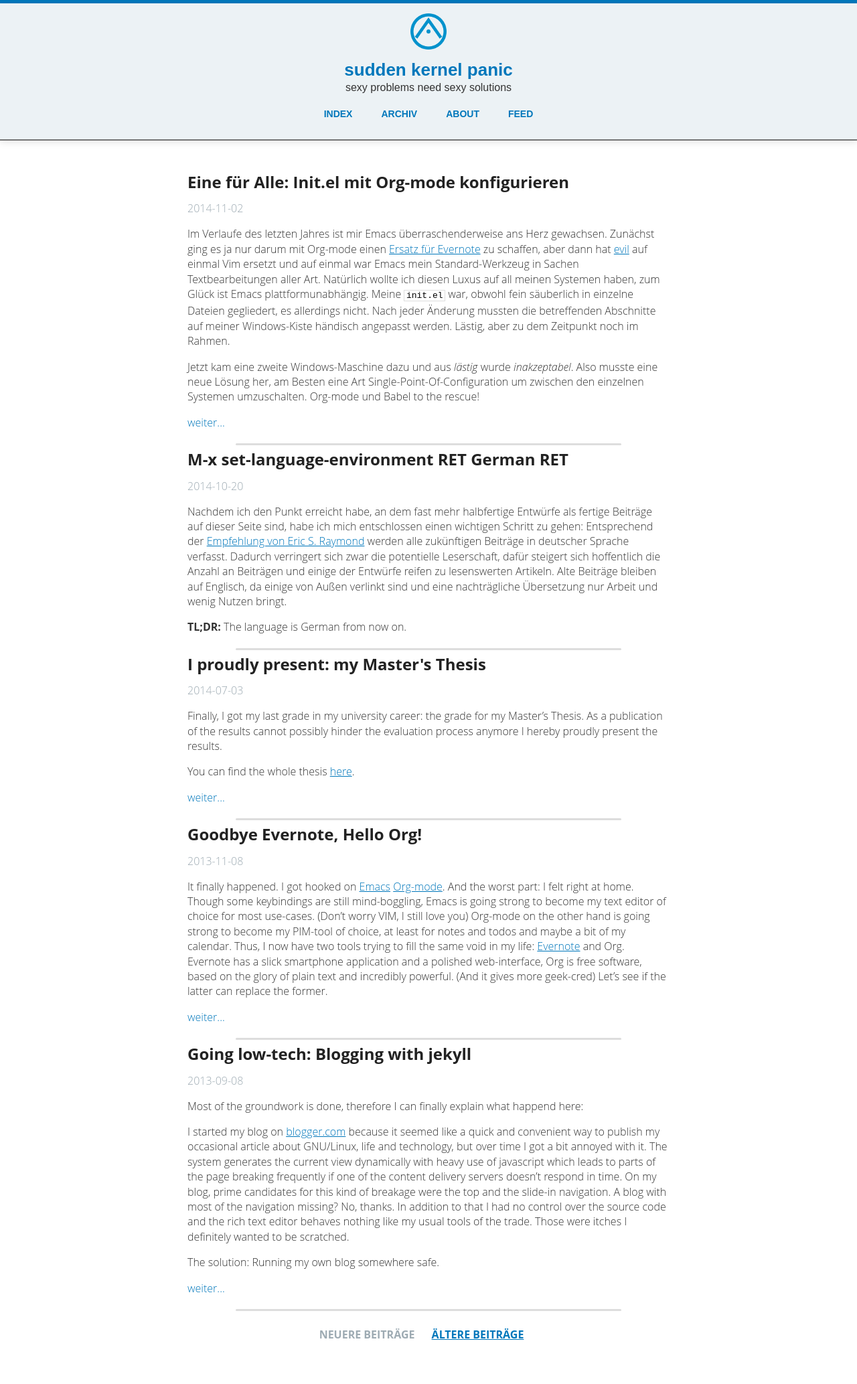
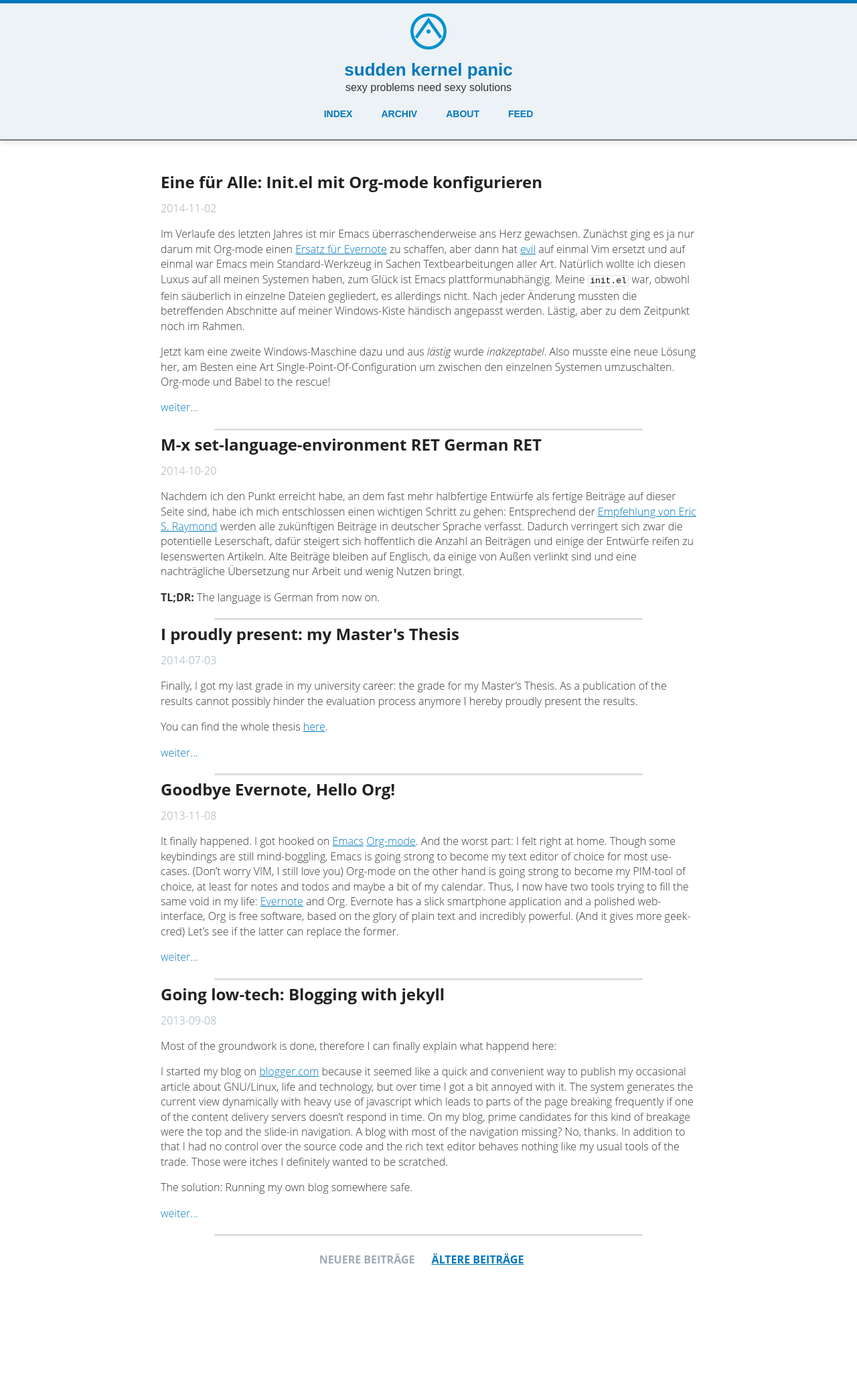
Before and after one commit to Bin7me/bin7me.github.io, a Jekyll site: the page built from index.html, in a window 1280 px wide. Shown: the whole page at 67% size. Built offline with Jekyll 4.4.1, drawn with Linux system fonts in a browser that asks for light colours; Markdown is read by kramdown in place of the engine named in the settings; the list of posts is cut into pages by our own code; after the commit the page ends 1955 px from its top, so only the background shows below that.

Commit message:
make text wider until table layout is optimized

```diff
--- a/css/style.css
+++ b/css/style.css
@@ -329,7 +329,7 @@ pre > code {
 @media (min-width: 768px){
 
   #main {
-    max-width: 45em;
+    max-width: 50em;
 	width: 100%;
   }
 }
```
